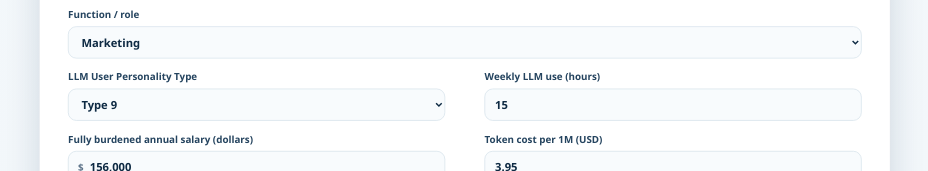
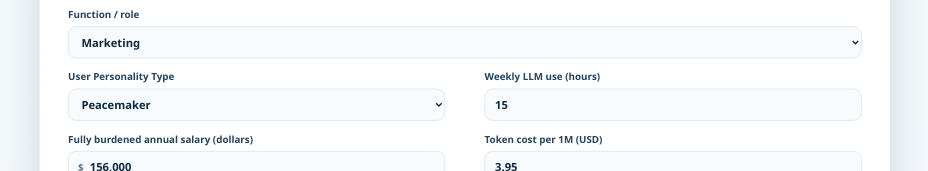
Before and after one commit to gtmnow/hermanscience-prompt-cqi-roi-calculator, a React (Vite) app: page / in a window 1280 px wide. Shown: the part 330-501 px from the top of the page, without its empty margins (175-1103 px from the left). Built offline with nearby package versions, Linux system fonts and the light colour scheme.

Commit message:
Use Enneagram personality names

```diff
--- a/src/components/InputsPanel.tsx
+++ b/src/components/InputsPanel.tsx
@@ -60,7 +60,7 @@ export function InputsPanel({
         </label>
 
         <label>
-          <span>LLM User Personality Type</span>
+          <span>User Personality Type</span>
           <select
             value={inputs.profileKey}
             onChange={(event) => onInputChange('profileKey', event.target.value as ProfileKey)}
--- a/src/components/MethodologyPanel.tsx
+++ b/src/components/MethodologyPanel.tsx
@@ -26,7 +26,7 @@ export function MethodologyPanel() {
                 Users now select a role/function. The role drives task mix automatically from preset role profiles.
               </li>
               <li>
-                Token savings use a single average savings rate for each task across all Types, then blend those task rates by role/task mix.
+                Token savings use a single average savings rate for each task across all personality types, then blend those task rates by role/task mix.
               </li>
               <li>
                 Estimated token volume is calculated from your weekly LLM hours and role task mix using the
--- a/src/data/evalData.ts
+++ b/src/data/evalData.ts
@@ -63,15 +63,15 @@ const calculatedDefaultTokenCostPerMillion = (averageInputCostPerMillion * DEFAU
 export const defaultTokenCostPerMillion = Number(calculatedDefaultTokenCostPerMillion.toFixed(2));
 
 export const profiles: Profile[] = [
-  { key: 'reformer', label: 'Type 1' },
-  { key: 'helper', label: 'Type 2' },
-  { key: 'achiever', label: 'Type 3' },
-  { key: 'individualist', label: 'Type 4' },
-  { key: 'investigator', label: 'Type 5' },
-  { key: 'loyalist', label: 'Type 6' },
-  { key: 'enthusiast', label: 'Type 7' },
-  { key: 'challenger', label: 'Type 8' },
-  { key: 'peacemaker', label: 'Type 9' },
+  { key: 'reformer', label: 'Reformer' },
+  { key: 'helper', label: 'Helper' },
+  { key: 'achiever', label: 'Achiever' },
+  { key: 'individualist', label: 'Individualist' },
+  { key: 'investigator', label: 'Investigator' },
+  { key: 'loyalist', label: 'Loyalist' },
+  { key: 'enthusiast', label: 'Enthusiast' },
+  { key: 'challenger', label: 'Challenger' },
+  { key: 'peacemaker', label: 'Peacemaker' },
 ];
 
 export const tasks: TaskDefinition[] = [
```
Also changed, not shown: 1 other file (tests, documents, lock files or other folders).
